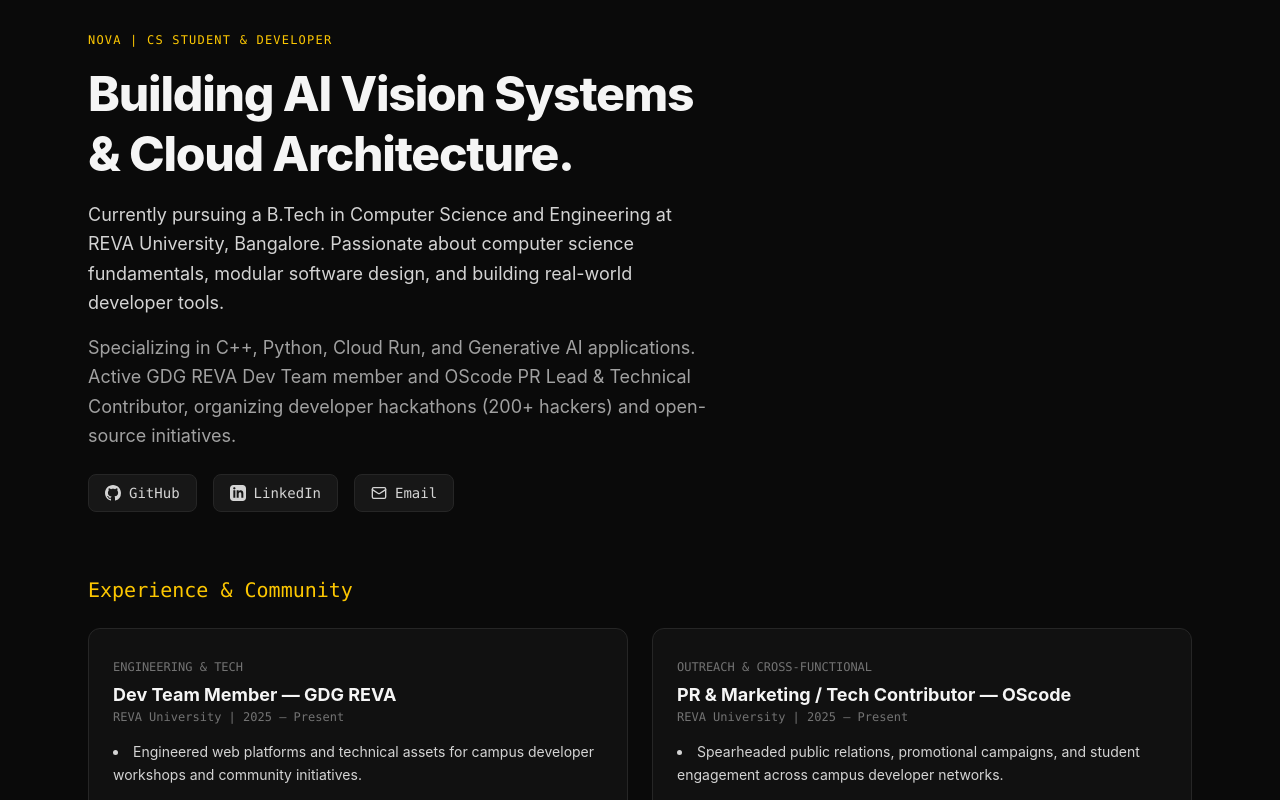
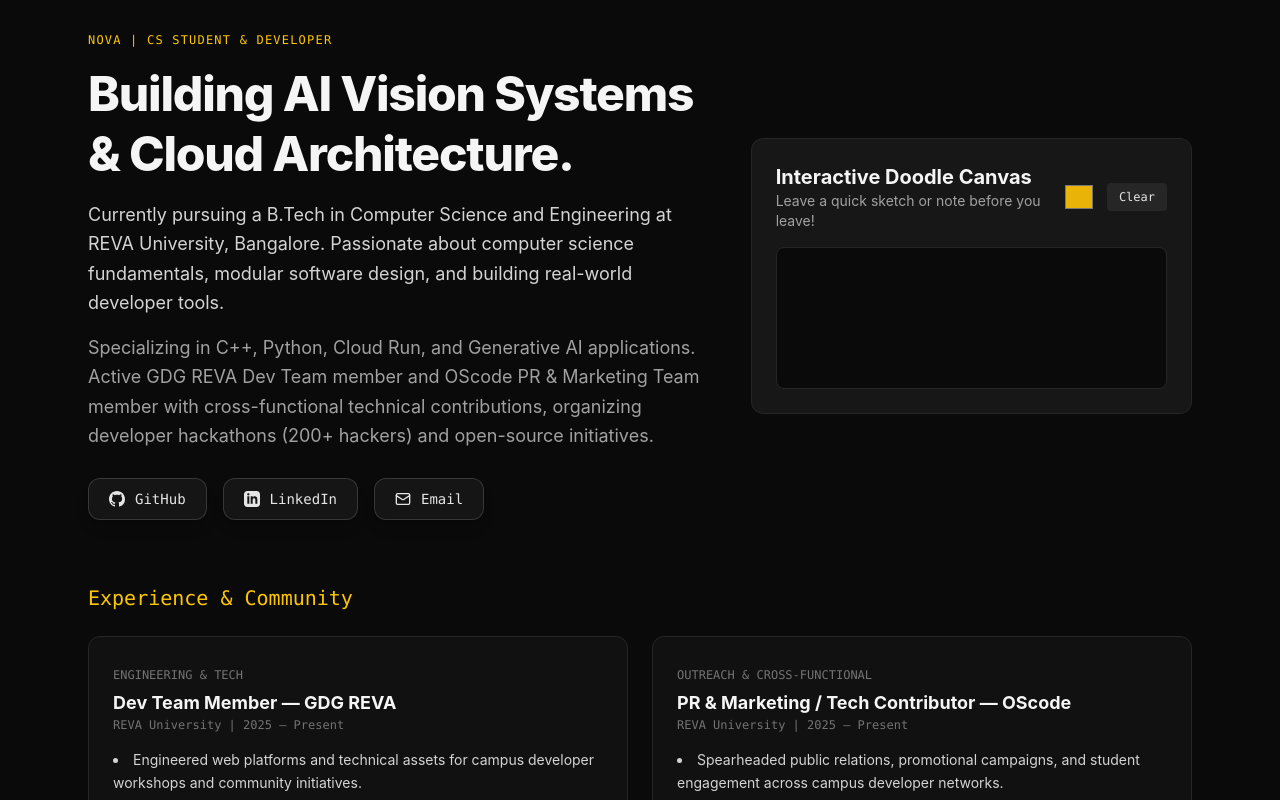
Before and after one commit to manasaravasab-cloud/portfolio, a React (Vite) app: page / in a window 1280 px wide. Shown: the top 800 px of the page. Built offline with nearby package versions, Linux system fonts and the light colour scheme; the HTML template or start-up script is replaced by a standard one.

Commit message:
update hero: adjust OScode role to PR team member & add interactive social icon styling

```diff
--- a/src/components/Hero.jsx
+++ b/src/components/Hero.jsx
@@ -1,11 +1,13 @@
 import React from 'react';
 import { Mail } from 'lucide-react';
+import DoodleWidget from './DoodleWidget';
 
 export default function Hero() {
   return (
     <section className="grid grid-cols-1 lg:grid-cols-12 gap-8 items-center mb-16">
+      {/* Left Column: Bio & Social Action Buttons */}
       <div className="lg:col-span-7 flex flex-col gap-4">
-        {/* Tagline */}
+        {/* Top Tagline */}
         <span className="text-xs font-mono tracking-widest text-yellow-400 uppercase">
           Nova | CS Student &amp; Developer
         </span>
@@ -20,47 +22,53 @@
           Currently pursuing a B.Tech in Computer Science and Engineering at REVA University, Bangalore. Passionate about computer science fundamentals, modular software design, and building real-world developer tools.
         </p>
 
-        {/* Bio Paragraph 2: Tech Focus & Community Roles */}
+        {/* Bio Paragraph 2: Specialization & Accurate Community Roles */}
         <p className="text-neutral-400 text-base md:text-lg leading-relaxed">
-          Specializing in C++, Python, Cloud Run, and Generative AI applications. Active GDG REVA Dev Team member and OScode PR Lead &amp; Technical Contributor, organizing developer hackathons (200+ hackers) and open-source initiatives.
+          Specializing in C++, Python, Cloud Run, and Generative AI applications. Active GDG REVA Dev Team member and OScode PR &amp; Marketing Team member with cross-functional technical contributions, organizing developer hackathons (200+ hackers) and open-source initiatives.
         </p>
 
-        {/* Social Links with Icons */}
-        <div className="flex flex-wrap gap-4 mt-2">
-          {/* GitHub Link */}
+        {/* Highlighted & Styled Social Links */}
+        <div className="flex flex-wrap gap-4 mt-3">
+          {/* GitHub Button */}
           <a
             href="https://github.com/manasaravasab-cloud"
             target="_blank"
             rel="noreferrer"
-            className="flex items-center gap-2 text-sm font-mono text-neutral-300 hover:text-yellow-400 transition-colors bg-neutral-900 border border-neutral-800 px-4 py-2 rounded-lg"
+            className="group relative inline-flex items-center gap-2.5 px-5 py-2.5 rounded-xl bg-neutral-900/90 text-sm font-mono text-neutral-200 border border-neutral-700/80 hover:border-yellow-400/80 hover:text-yellow-400 transition-all duration-300 transform hover:-translate-y-0.5 shadow-lg hover:shadow-yellow-400/10"
           >
-            <svg className="w-4 h-4 fill-current" viewBox="0 0 24 24">
+            <svg className="w-4 h-4 fill-current transition-transform duration-300 group-hover:scale-110" viewBox="0 0 24 24">
               <path d="M12 0C5.37 0 0 5.37 0 12c0 5.31 3.435 9.795 8.205 11.385.6.105.825-.255.825-.57 0-.285-.015-1.23-.015-2.235-3.015.555-3.795-.735-4.035-1.41-.135-.345-.72-1.41-1.23-1.695-.42-.225-1.02-.78-.015-.795.945-.015 1.62.87 1.845 1.23 1.08 1.815 2.805 1.305 3.495.99.105-.78.42-1.305.765-1.605-2.67-.3-5.46-1.335-5.46-5.925 0-1.305.465-2.385 1.23-3.225-.12-.3-.54-1.53.12-3.18 0 0 1.005-.315 3.3 1.23.96-.27 1.98-.405 3-.405s2.04.135 3 .405c2.295-1.56 3.3-1.23 3.3-1.23.66 1.65.24 2.88.12 3.18.765.84 1.23 1.905 1.23 3.225 0 4.605-2.805 5.625-5.475 5.925.435.375.81 1.095.81 2.22 0 1.605-.015 2.895-.015 3.3 0 .315.225.69.825.57A12.02 12.02 0 0024 12c0-6.63-5.37-12-12-12z"/>
             </svg>
-            GitHub
+            <span>GitHub</span>
           </a>
 
-          {/* LinkedIn Link */}
+          {/* LinkedIn Button */}
           <a
             href="https://www.linkedin.com/in/Manasa%20R%20T"
             target="_blank"
             rel="noreferrer"
-            className="flex items-center gap-2 text-sm font-mono text-neutral-300 hover:text-yellow-400 transition-colors bg-neutral-900 border border-neutral-800 px-4 py-2 rounded-lg"
+            className="group relative inline-flex items-center gap-2.5 px-5 py-2.5 rounded-xl bg-neutral-900/90 text-sm font-mono text-neutral-200 border border-neutral-700/80 hover:border-sky-400/80 hover:text-sky-400 transition-all duration-300 transform hover:-translate-y-0.5 shadow-lg hover:shadow-sky-400/10"
           >
-            <svg className="w-4 h-4 fill-current" viewBox="0 0 24 24">
+            <svg className="w-4 h-4 fill-current transition-transform duration-300 group-hover:scale-110" viewBox="0 0 24 24">
               <path d="M19 0h-14c-2.761 0-5 2.239-5 5v14c0 2.761 2.239 5 5 5h14c2.762 0 5-2.239 5-5v-14c0-2.761-2.238-5-5-5zm-11 19h-3v-11h3v11zm-1.5-12.268c-.966 0-1.75-.79-1.75-1.764s.784-1.764 1.75-1.764 1.75.79 1.75 1.764-.783 1.764-1.75 1.764zm13.5 12.268h-3v-5.604c0-3.368-4-3.113-4 0v5.604h-3v-11h3v1.765c1.396-2.586 7-2.777 7 2.476v6.759z"/>
             </svg>
-            LinkedIn
+            <span>LinkedIn</span>
           </a>
 
-          {/* Email Link */}
+          {/* Email Button */}
           <a
             href="mailto:manasaravasab@gmail.com"
-            className="flex items-center gap-2 text-sm font-mono text-neutral-300 hover:text-yellow-400 transition-colors bg-neutral-900 border border-neutral-800 px-4 py-2 rounded-lg"
+            className="group relative inline-flex items-center gap-2.5 px-5 py-2.5 rounded-xl bg-neutral-900/90 text-sm font-mono text-neutral-200 border border-neutral-700/80 hover:border-emerald-400/80 hover:text-emerald-400 transition-all duration-300 transform hover:-translate-y-0.5 shadow-lg hover:shadow-emerald-400/10"
           >
-            <Mail size={16} /> Email
+            <Mail size={16} className="transition-transform duration-300 group-hover:scale-110" />
+            <span>Email</span>
           </a>
         </div>
+      </div>
+
+      {/* Right Column: Interactive Doodle Widget */}
+      <div className="lg:col-span-5">
+        <DoodleWidget />
       </div>
     </section>
   );
```
